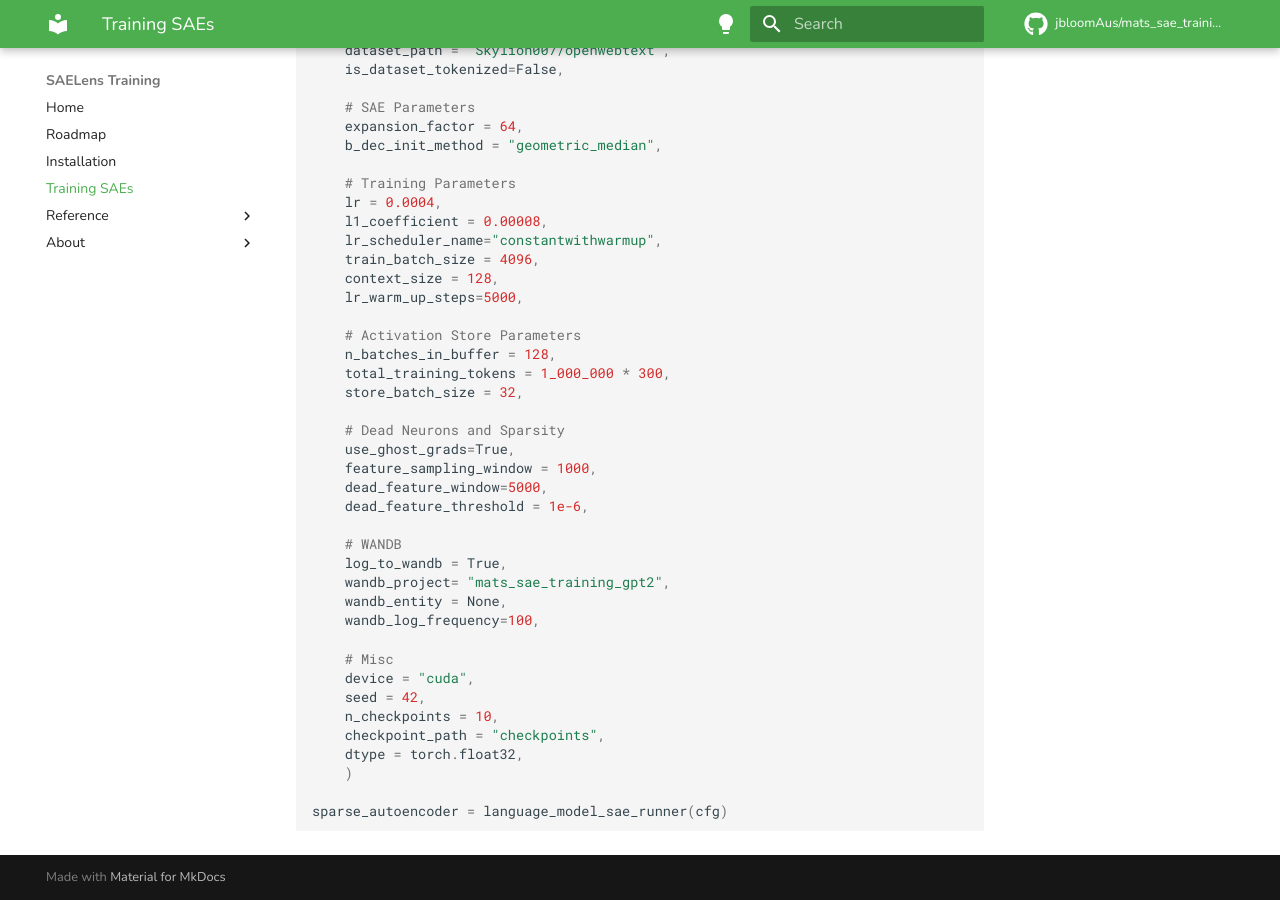
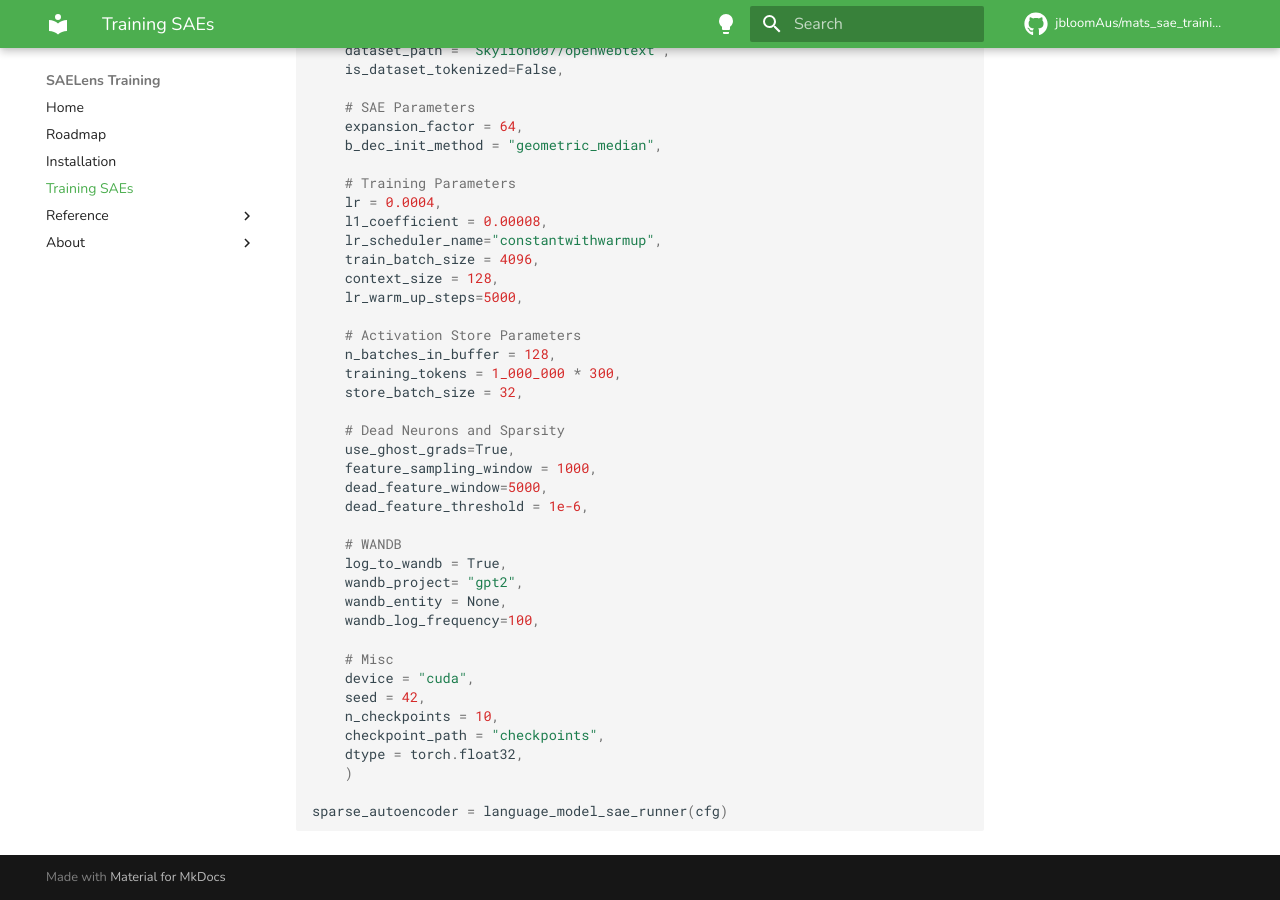
Before and after one commit to tom-pollak/SAELens, an MkDocs documentation site: the page built from docs/training_saes.md, in a window 1280 px wide and 900 px high, scrolled down 1641 px. Built offline with MkDocs 1.6.1 and Material for MkDocs 9.7.7, drawn with Linux system fonts in a browser that asks for light colours; comment, search, counter and statistics services are not loaded.

Commit message:
minor changes

```diff
--- a/docs/training_saes.md
+++ b/docs/training_saes.md
@@ -49,7 +49,7 @@ cfg = LanguageModelSAERunnerConfig(
 
     # Activation Store Parameters
     n_batches_in_buffer = 128,
-    total_training_tokens = 1_000_000 * 300,
+    training_tokens = 1_000_000 * 300,
     store_batch_size = 32,
 
     # Dead Neurons and Sparsity
@@ -60,7 +60,7 @@ cfg = LanguageModelSAERunnerConfig(
 
     # WANDB
     log_to_wandb = True,
-    wandb_project= "mats_sae_training_gpt2",
+    wandb_project= "gpt2",
     wandb_entity = None,
     wandb_log_frequency=100,
 
```
Also changed, not shown: 1 other file.
